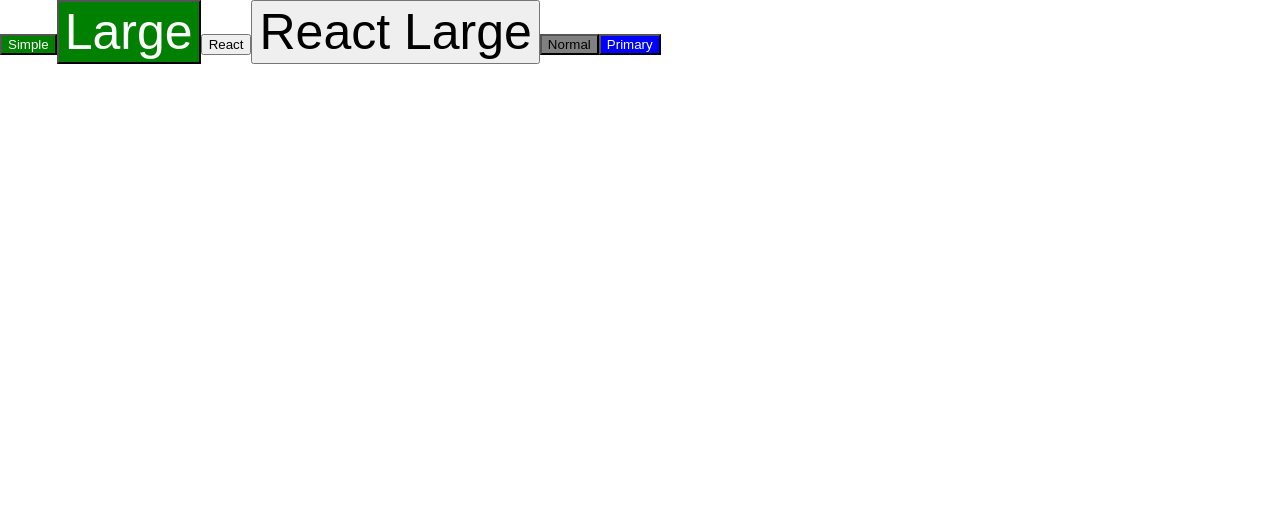
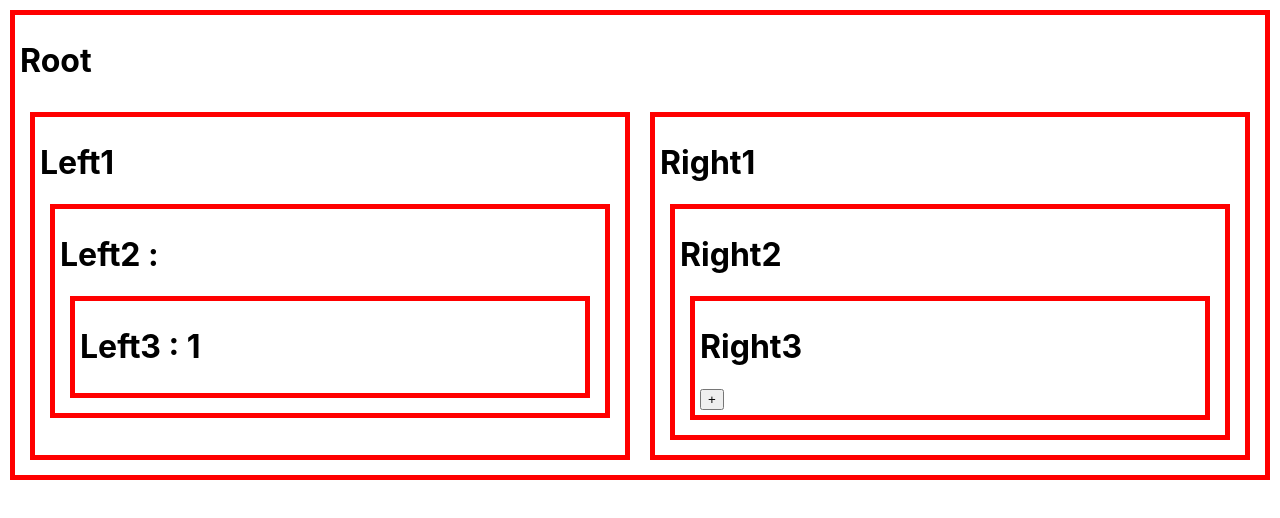
Before and after one commit to laegel123/react_study, a React (Create React App) app: page / in a window 1280 px wide. Shown: the top 518 px of the page. Built offline with nearby package versions, Linux system fonts and the light colour scheme.

Commit message:
Title : react-redux 실습

```diff
--- a/src/index.js
+++ b/src/index.js
@@ -8,6 +8,7 @@
 import UseReducer from "./useReducerSample/UseReducer";
 import Extension from "./useReducerSample/Extension";
 import StyledComponentSample from "./styledComponentSample/StyledComponentSample";
+import ReduxSample from "./reduxSample/reduxSample";
 
 const root = ReactDOM.createRoot(document.getElementById('root'));
 root.render(
@@ -17,7 +18,8 @@
     {/*<UseState/>*/}
     {/*<UseReducer/>*/}
     {/*<Extension/>*/}
-    <StyledComponentSample/>
+    {/*<StyledComponentSample/>*/}
+    <ReduxSample/>
   </React.StrictMode>
 );
 
--- /dev/null
+++ b/src/reduxSample/reduxSample.js
@@ -0,0 +1,87 @@
+import React from 'react';
+import './style.css';
+import {createStore} from 'redux';
+import {Provider, useDispatch, useSelector} from "react-redux";
+
+function reducer(currentState, action) {
+    if (currentState === undefined) {
+        return {
+            number: 1,
+        };
+    }
+    const newState = {...currentState};
+    if (action.type === 'PLUS') {
+        newState.number++;
+    }
+    return newState;
+
+}
+const store = createStore(reducer);
+
+export default function ReduxSample() {
+    return (
+        <div id="container">
+            <h1>Root</h1>
+            <div id="grid">
+                <Provider store={store}>
+                    <Left1></Left1>
+                    <Right1></Right1>
+                </Provider>
+            </div>
+        </div>
+    );
+}
+function Left1(props) {
+    return (
+        <div>
+            <h1>Left1 </h1>
+            <Left2></Left2>
+        </div>
+    );
+}
+function Left2(props) {
+    return (
+        <div>
+            <h1>Left2 : </h1>
+            <Left3></Left3>
+        </div>
+    );
+}
+function Left3(props) {
+    function f(state) {
+        return state.number;
+    }
+    const number = useSelector(state => state.number);
+    return (
+        <div>
+            <h1>Left3 : {number}</h1>
+        </div>
+    );
+}
+function Right1(props) {
+    return (
+        <div>
+            <h1>Right1</h1>
+            <Right2></Right2>
+        </div>
+    );
+}
+function Right2(props) {
+    return (
+        <div>
+            <h1>Right2</h1>
+            <Right3></Right3>
+        </div>
+    );
+}
+function Right3(props) {
+    const dispatch = useDispatch();
+    return (
+        <div>
+            <h1>Right3</h1>
+            <input type="button" value="+" onClick={() => {
+                dispatch({type: 'PLUS'});
+            }}></input>
+        </div>
+    );
+}
--- /dev/null
+++ b/src/reduxSample/style.css
@@ -0,0 +1,10 @@
+#container,
+#container > div div {
+    border: 5px solid red;
+    margin: 10px;
+    padding: 5px;
+}
+#grid {
+    display: grid;
+    grid-template-columns: 1fr 1fr;
+}
```
